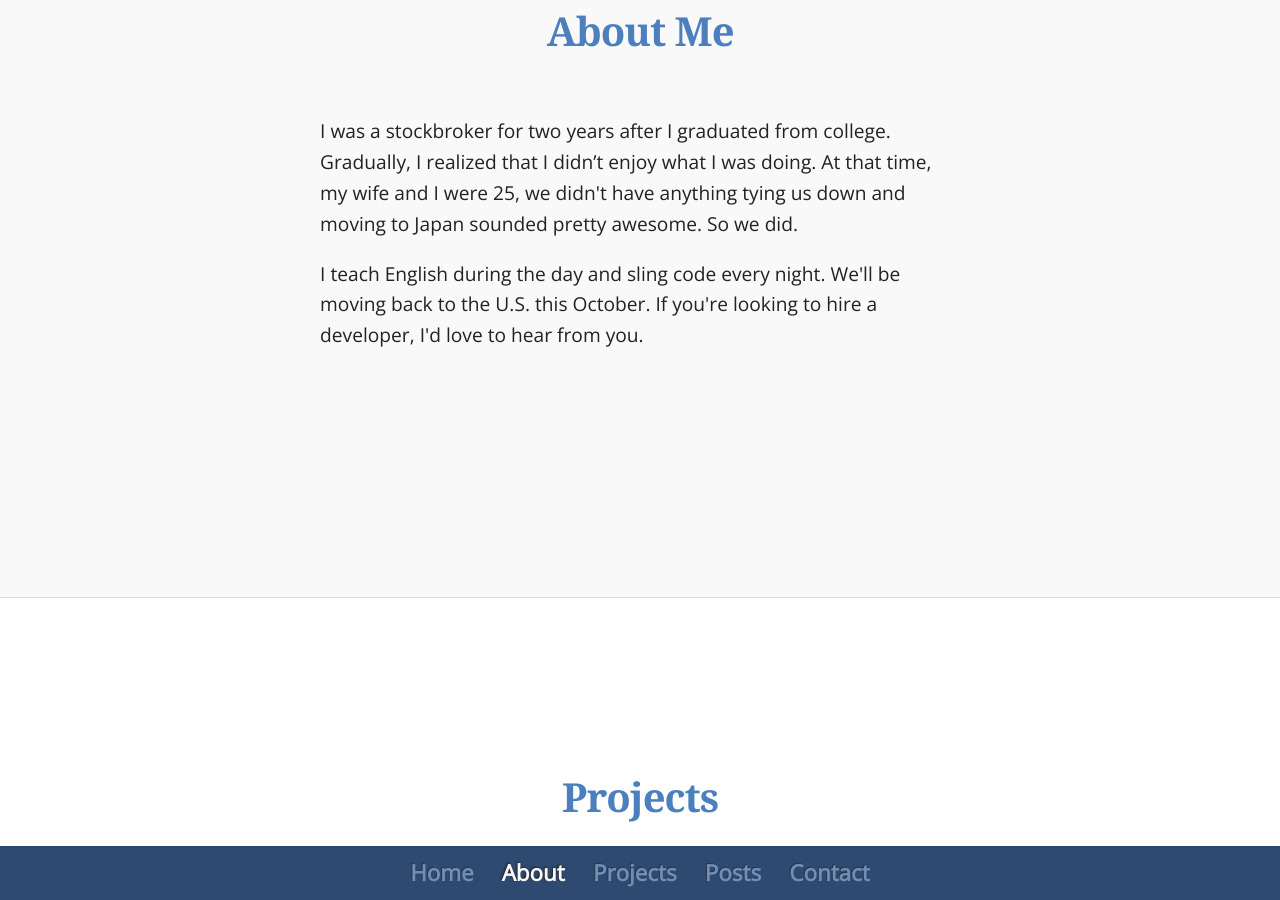
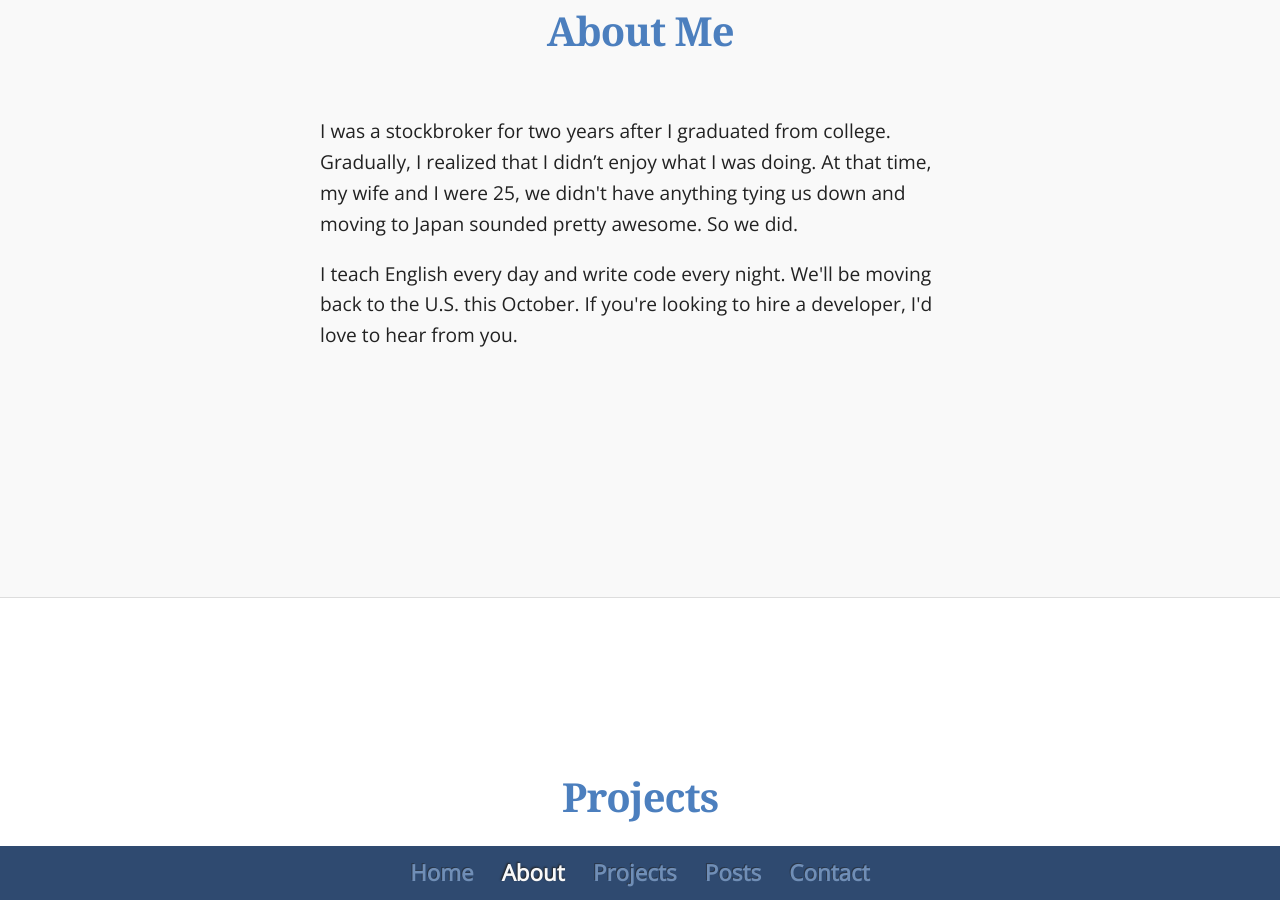
Before and after one commit to karsumit94/andrewholsted.github.io, a Jekyll site: the page built from index.html, in a window 1280 px wide and 900 px high, scrolled down 1096 px. Built offline with Jekyll 4.4.1, drawn with Linux system fonts in a browser that asks for light colours; nearby versions of some CDN libraries; some web fonts are replaced; Markdown is read by kramdown in place of the engine named in the settings; some of the changed text lies outside the part shown.

Commit message:
Update about me.

```diff
--- a/index.html
+++ b/index.html
@@ -25,7 +25,7 @@ title: "Home"
 					I was a stockbroker for two years after I graduated from college. Gradually, I realized that I didn’t enjoy what I was doing. At that time, my wife and I were 25, we didn't have anything tying us down and moving to Japan sounded pretty awesome. So we did.
 				</p>
 				<p>
-					I teach English during the day and sling code every night. We'll be moving back to the U.S. this October. If you're looking to hire a developer, I'd love to hear from you.
+					I teach English every day and write code every night. We'll be moving back to the U.S. this October. If you're looking to hire a developer, I'd love to hear from you.
 				</p>
 			</div>
 		</div>
```
Also changed, not shown: _posts/2013-06-21-Aspiring-Developers.md (added).
